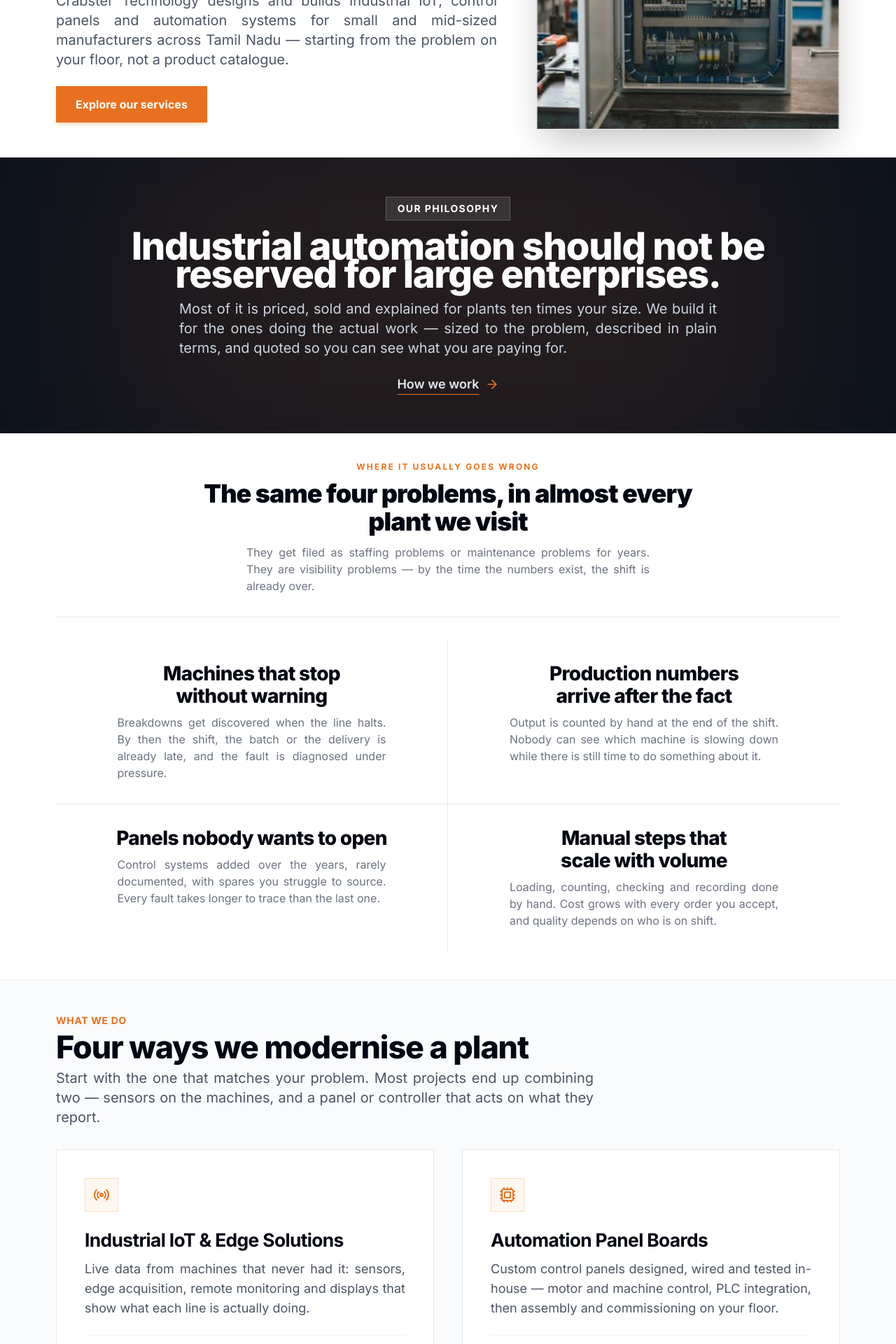
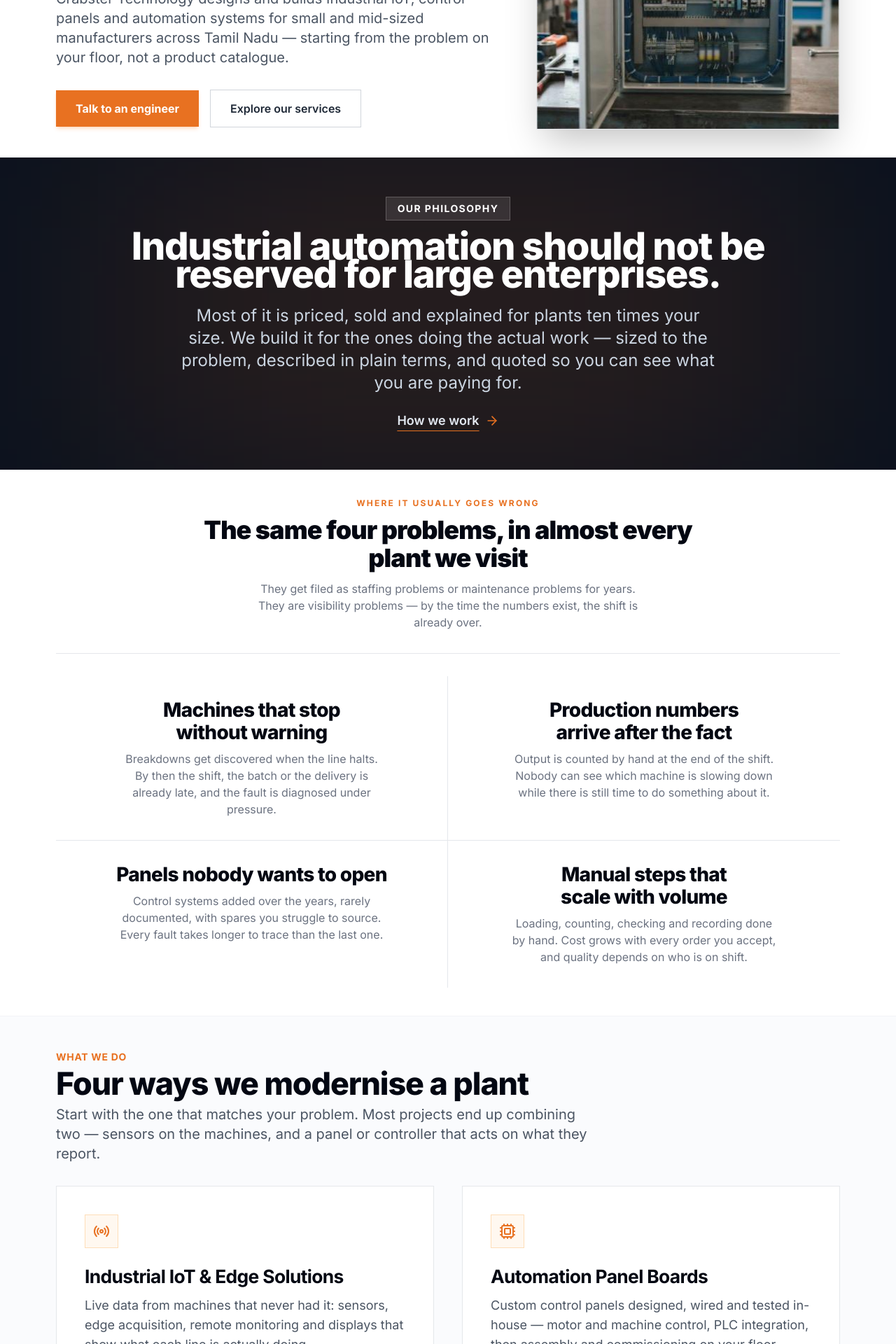
Before and after one commit to crabstertechnology/CT_new, a React (Vite) app: page / in a window 1280 px wide. Shown: the part 360-2280 px from the top of the page at 70% size. Built offline with nearby package versions, Linux system fonts and the light colour scheme.

Commit message:
fix: remove CTA button from navbar, restore Talk to an engineer before Explore in hero, and revert justified text back to natural clean typography with professional line spacing

```diff
--- a/src/components/EnquirySection.jsx
+++ b/src/components/EnquirySection.jsx
@@ -31,7 +31,7 @@ export default function EnquirySection() {
             <h2 className="text-2xl sm:text-3xl md:text-4xl lg:text-[2.8rem] font-extrabold text-gray-950 tracking-tight leading-tight mb-4 max-w-xl">
               Tell us what the plant is doing now
             </h2>
-            <p className="text-base sm:text-lg lg:text-xl text-gray-600 leading-relaxed font-normal max-w-xl text-justify">
+            <p className="text-base sm:text-lg lg:text-xl text-gray-600 leading-relaxed font-normal max-w-xl">
               Describe the machine, line or process that is not behaving the way you want. We will come back with questions — and if it looks like a fit, arrange a visit to see it running.
             </p>
           </div>
--- a/src/components/FAQSection.jsx
+++ b/src/components/FAQSection.jsx
@@ -56,7 +56,7 @@ export default function FAQSection() {
           <h2 className="text-2xl sm:text-3xl md:text-4xl lg:text-[2.8rem] font-extrabold text-gray-950 tracking-tight leading-tight">
             What owners ask us before the first visit
           </h2>
-          <p className="mt-2.5 text-base sm:text-lg lg:text-xl text-gray-600 leading-relaxed max-w-3xl font-normal text-justify">
+          <p className="mt-2.5 text-base sm:text-lg lg:text-xl text-gray-600 leading-relaxed max-w-3xl font-normal">
             Straight answers to what comes up on almost every first call.
           </p>
         </div>
@@ -86,7 +86,7 @@ export default function FAQSection() {
 
                 {isOpen && (
                   <div className="mt-3 pr-8 animate-in fade-in duration-200 max-w-4xl">
-                    <p className="text-base sm:text-lg text-gray-600 leading-relaxed font-normal text-justify">
+                    <p className="text-base sm:text-lg text-gray-600 leading-relaxed font-normal">
                       {faq.answer}
                     </p>
                   </div>
--- a/src/components/Hero.jsx
+++ b/src/components/Hero.jsx
@@ -17,22 +17,29 @@ export default function Hero({ onOpenContact }) {
             </div>
 
             {/* Main Headline */}
-            <h1 className="text-3xl sm:text-4xl md:text-5xl lg:text-[3.2rem] xl:text-[3.6rem] font-extrabold text-gray-950 tracking-tight leading-[1.12] mb-4 max-w-3xl">
+            <h1 className="text-3xl sm:text-4xl md:text-5xl lg:text-[3.2rem] xl:text-[3.6rem] font-extrabold text-gray-950 tracking-tight leading-[1.12] mb-5 max-w-3xl">
               Upgrade the plant you already have, without enterprise prices.
             </h1>
 
             {/* Sub-paragraph */}
-            <p className="text-base sm:text-lg lg:text-xl text-gray-600 leading-relaxed font-normal mb-6 max-w-2xl text-justify">
+            <p className="text-base sm:text-lg lg:text-xl text-gray-600 leading-relaxed font-normal mb-8 max-w-2xl">
               Crabster Technology designs and builds Industrial IoT, control panels and automation systems for small and mid-sized manufacturers across Tamil Nadu — starting from the problem on your floor, not a product catalogue.
             </p>
 
-            {/* CTA Button */}
-            <div className="flex items-center">
+            {/* CTA Buttons - Side by Side */}
+            <div className="flex flex-row items-center gap-4 flex-nowrap">
+              <button
+                onClick={onOpenContact}
+                className="whitespace-nowrap px-7 py-3.5 text-sm sm:text-base font-bold text-white bg-[#E87121] hover:bg-[#D45E12] active:scale-[0.98] rounded-none shadow-md shadow-orange-500/20 transition-all duration-150 cursor-pointer"
+              >
+                Talk to an engineer
+              </button>
+
               <a
                 href="#services"
-                className="px-7 py-3.5 text-sm sm:text-base font-bold text-white bg-[#E87121] hover:bg-[#D45E12] active:scale-[0.98] rounded-none shadow-md shadow-orange-500/20 transition-all duration-150 inline-flex items-center gap-2"
+                className="whitespace-nowrap px-7 py-3.5 text-sm sm:text-base font-semibold text-gray-800 bg-white border border-gray-300 hover:border-[#E87121] hover:text-[#E87121] hover:bg-orange-50/40 active:scale-[0.98] rounded-none transition-all duration-150"
               >
-                <span>Explore our services</span>
+                Explore our services
               </a>
             </div>
           </div>
--- a/src/components/HowWeWorkSection.jsx
+++ b/src/components/HowWeWorkSection.jsx
@@ -49,7 +49,7 @@ export default function HowWeWorkSection() {
           <h2 className="text-2xl sm:text-3xl md:text-4xl lg:text-[2.8rem] font-extrabold text-gray-950 tracking-tight leading-tight">
             From the first walk round the plant to a running system
           </h2>
-          <p className="mt-2.5 text-base sm:text-lg lg:text-xl text-gray-600 leading-relaxed max-w-3xl font-normal text-justify">
+          <p className="mt-2.5 text-base sm:text-lg lg:text-xl text-gray-600 leading-relaxed max-w-3xl font-normal">
             Each stage ends with something you can check before the next one starts: a written scope, a panel design, a tested system.
           </p>
         </div>
@@ -83,7 +83,7 @@ export default function HowWeWorkSection() {
                     <h3 className="text-lg sm:text-xl lg:text-2xl font-bold text-gray-950 mb-1 group-hover:text-[#E87121] transition-colors">
                       {step.title}
                     </h3>
-                    <p className="text-base sm:text-lg text-gray-600 leading-relaxed max-w-3xl font-normal text-justify">
+                    <p className="text-base sm:text-lg text-gray-600 leading-relaxed max-w-3xl font-normal">
                       {step.description}
                     </p>
                   </div>
--- a/src/components/ModernizeSection.jsx
+++ b/src/components/ModernizeSection.jsx
@@ -70,7 +70,7 @@ export default function ModernizeSection({ onOpenContact }) {
             </h2>
 
             {/* Description */}
-            <p className="text-base sm:text-lg lg:text-xl text-gray-600 leading-relaxed font-normal mb-6 max-w-2xl text-justify">
+            <p className="text-base sm:text-lg lg:text-xl text-gray-600 leading-relaxed font-normal mb-6 max-w-2xl">
               A fifteen-year-old line does not need replacing to behave like a newer one. We add the sensing, control and monitoring it was built without — no new machine, and no months of production lost to a rebuild.
             </p>
 
--- a/src/components/ProblemsSection.jsx
+++ b/src/components/ProblemsSection.jsx
@@ -45,7 +45,7 @@ export default function ProblemsSection() {
             The same four problems, in almost every plant we visit
           </h2>
 
-          <p className="text-sm sm:text-base text-gray-500 leading-relaxed max-w-xl mx-auto font-normal text-justify">
+          <p className="text-sm sm:text-base text-gray-500 leading-relaxed max-w-xl mx-auto font-normal text-center">
             They get filed as staffing problems or maintenance problems for years. They are visibility problems — by the time the numbers exist, the shift is already over.
           </p>
         </div>
@@ -77,7 +77,7 @@ export default function ProblemsSection() {
                   )}
                 </h3>
 
-                <p className="text-sm sm:text-base text-gray-500 leading-relaxed font-normal max-w-sm text-justify">
+                <p className="text-sm sm:text-base text-gray-500 leading-relaxed font-normal max-w-sm text-center">
                   {item.description}
                 </p>
               </div>
--- a/src/components/ServicesSection.jsx
+++ b/src/components/ServicesSection.jsx
@@ -52,7 +52,7 @@ export default function ServicesSection({ onSelectService }) {
           <h2 className="text-2xl sm:text-3xl md:text-4xl lg:text-[2.8rem] font-extrabold text-gray-950 tracking-tight leading-tight">
             Four ways we modernise a plant
           </h2>
-          <p className="mt-2.5 text-base sm:text-lg lg:text-xl text-gray-600 leading-relaxed max-w-3xl text-justify">
+          <p className="mt-2.5 text-base sm:text-lg lg:text-xl text-gray-600 leading-relaxed max-w-3xl">
             Start with the one that matches your problem. Most projects end up combining two — sensors on the machines, and a panel or controller that acts on what they report.
           </p>
         </div>
@@ -78,7 +78,7 @@ export default function ServicesSection({ onSelectService }) {
                   </h3>
 
                   {/* Description */}
-                  <p className="text-base sm:text-lg text-gray-600 leading-relaxed mb-6 font-normal text-justify">
+                  <p className="text-base sm:text-lg text-gray-600 leading-relaxed mb-6 font-normal">
                     {svc.description}
                   </p>
                 </div>
--- a/src/components/StatementBanner.jsx
+++ b/src/components/StatementBanner.jsx
@@ -28,7 +28,7 @@ export default function StatementBanner() {
           </h2>
 
           {/* Narrative Description */}
-          <p className="mt-4 text-slate-300 text-base sm:text-lg lg:text-xl leading-relaxed max-w-3xl mx-auto font-normal text-justify">
+          <p className="mt-6 text-slate-300 text-lg sm:text-xl lg:text-2xl leading-relaxed max-w-3xl mx-auto font-normal">
             Most of it is priced, sold and explained for plants ten times your size. We build it for the ones doing the actual work — sized to the problem, described in plain terms, and quoted so you can see what you are paying for.
           </p>
 
--- a/src/components/WhoWeWorkWithSection.jsx
+++ b/src/components/WhoWeWorkWithSection.jsx
@@ -43,7 +43,7 @@ export default function WhoWeWorkWithSection() {
           <h2 className="text-2xl sm:text-3xl md:text-4xl lg:text-[2.8rem] font-extrabold text-gray-950 tracking-tight leading-tight">
             Built for the way Tamil Nadu's factories run
           </h2>
-          <p className="mt-2.5 text-base sm:text-lg lg:text-xl text-gray-600 leading-relaxed max-w-3xl font-normal text-justify">
+          <p className="mt-2.5 text-base sm:text-lg lg:text-xl text-gray-600 leading-relaxed max-w-3xl font-normal">
             Most of our work sits within a few hours of Coimbatore — Tiruppur, Erode, Pollachi and the surrounding industrial clusters — alongside general manufacturing and processing units.
           </p>
         </div>
@@ -58,7 +58,7 @@ export default function WhoWeWorkWithSection() {
               <h3 className="text-lg sm:text-xl lg:text-[1.5rem] font-bold text-gray-950 group-hover:text-[#E87121] transition-colors mb-2">
                 {ind.title}
               </h3>
-              <p className="text-sm sm:text-base text-gray-600 leading-relaxed font-normal text-justify">
+              <p className="text-sm sm:text-base text-gray-600 leading-relaxed font-normal">
                 {ind.description}
               </p>
             </div>
--- a/src/index.css
+++ b/src/index.css
@@ -12,12 +12,6 @@
   /* Sharp corners everywhere per design requirement */
   button, input, textarea, select {
     border-radius: 0px !important;
-  }
-
-  /* Justified text alignment per design requirement */
-  p {
-    text-align: justify;
-    text-justify: inter-word;
   }
 
   /* Smooth natural scroll — no snap forcing empty space */
```
Also changed, not shown: src/components/Navbar.jsx (+0 -10 lines).
